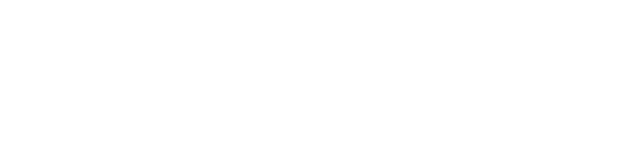
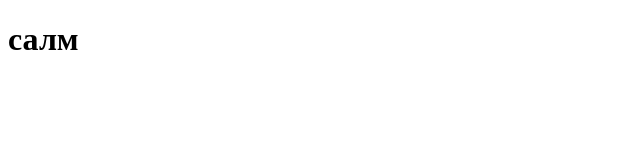
Before and after one commit to Karim4ikSitdikov/Jetro, a plain HTML site: page index.html in a window 1280 px wide. Shown: the whole page, without its empty margins (0-640 px from the left). Drawn offline with Linux system fonts and the light colour scheme.

Commit message:
update h1

```diff
--- a/index.html
+++ b/index.html
@@ -7,6 +7,6 @@
     <link rel="stylesheet" href="../Jetro/css/style.css">
 </head>
 <body>
-
+    <h1>салм</h1>
 </body>
 </html>
```
